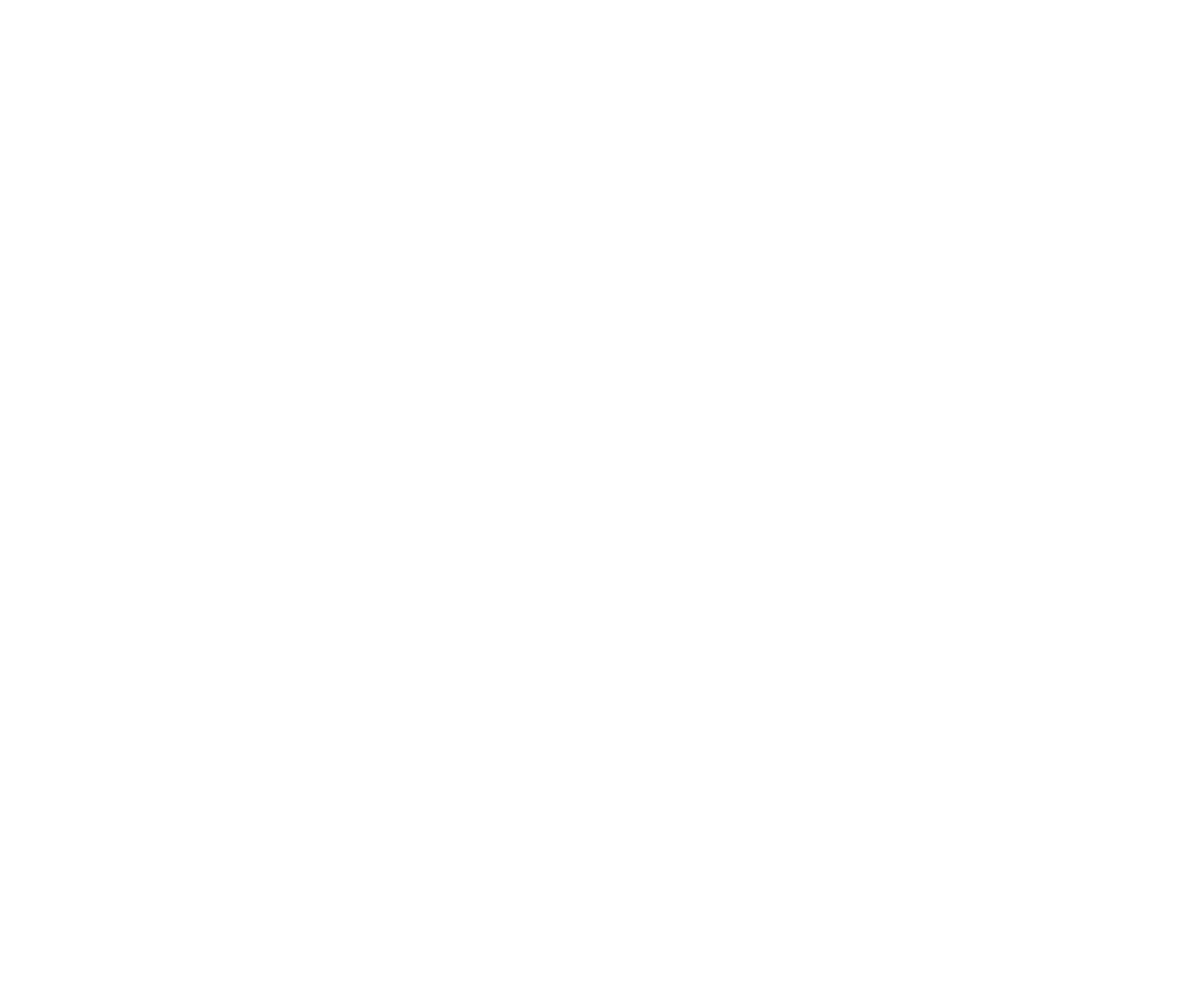
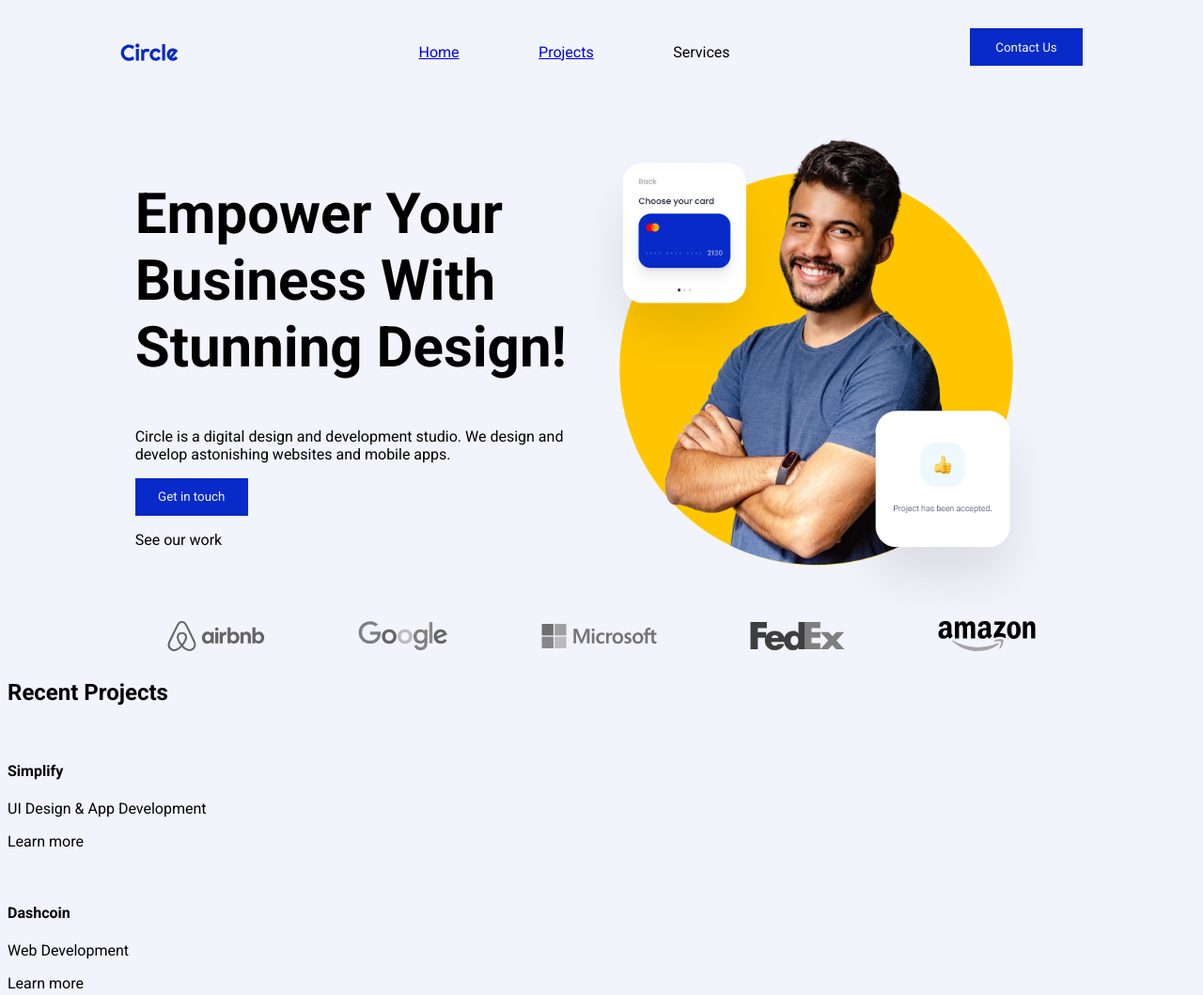
Before and after one commit to JviNoguera/Mid-term, a plain HTML site: page homepage.html in a window 1280 px wide. Shown: the top 1059 px of the page at 94% size. Before the commit the page ends 800 px from the top, so only its background shows below. Drawn offline with Linux system fonts and the light colour scheme.

Commit message:
D1 update

```diff
--- a/Style/custyle.css
+++ b/Style/custyle.css
@@ -0,0 +1,37 @@
+*,
+html,
+body {
+  box-sizing: border-box;
+  padding: 0;
+}
+
+body {
+  background-color: #F2F4FC;
+}
+
+header {
+  margin: 30px 120px;
+  display: flex;
+  flex-direction: row;
+  justify-content: space-between;
+}
+
+.ul-flex {
+  width: 500px;
+  display: flex;
+  justify-content: space-evenly;
+  list-style: none;
+  align-content: center;
+}
+
+.buttonStandard {
+background-color: #072AC8;
+color:  #f2f4fc;
+padding: 10px 20px;
+width: 120px;
+height: 40px;
+cursor: pointer;
+box-shadow: none;
+outline: none;
+border-style: none
+}
--- a/Style/hpstyle.css
+++ b/Style/hpstyle.css
@@ -0,0 +1,106 @@
+
+@import url('https://fonts.googleapis.com/css2?family=Roboto:ital,wght@0,100;0,300;0,400;0,500;0,700;0,900;1,100;1,300;1,400;1,500;1,700;1,900&display=swap');
+
+*,
+html,
+body {
+    box-sizing: border-box;
+    padding: 0;
+    font-family: roboto;
+}
+
+h1 {
+    font-size: 60px;
+    font-weight: bold;
+}
+
+body {
+  background-color: #F2F4FC;
+}
+
+header {
+  margin: 30px 120px;
+  display: flex;
+  flex-direction: row;
+  justify-content: space-between;
+}
+
+.ul-flex {
+  width: 500px;
+  display: flex;
+  justify-content: space-evenly;
+  list-style: none;
+  align-content: center;
+}
+
+.buttonStandard {
+background-color: #072AC8;
+color:  #f2f4fc;
+padding: 10px 20px;
+width: 120px;
+height: 40px;
+cursor: pointer;
+box-shadow: none;
+outline: none;
+border-style: none
+}
+
+.sectionHero {
+    margin: 30px 120px;
+}
+
+.containerHero-flex {
+    display: flex;
+    width: 76.4%;
+    height:max-content;
+    align-items:center;
+    justify-content: space-around;
+
+}
+.heroText, .heroImages {
+    width: 50%;
+}
+
+.heroImagesBackground {
+    position: relative;
+    background-image: url("/Resources/hero-section/hero-image.png");
+    background-size: contain;
+    background-repeat: no-repeat;
+    background-position: center;
+    height: 520px;
+    width: 420px;
+}
+
+.heroImages img {
+    width: 62%;
+    height: auto;
+    padding: none;
+  }
+
+.heroImages img.creditImg {
+    position: absolute;
+    top: 30px;
+    left: -60px;
+  }
+
+  .heroImages img.emojiImg {
+    position: absolute;
+    bottom: -39px;
+    right: -55px;
+  }
+
+  .clientsBar {
+    margin: 30px 120px;
+
+  }
+  .flexClients {
+    display: flex;
+    justify-content: space-around;
+
+  }
+
+  .clientsBar img {
+    filter: grayscale(100%);
+
+
+  }
--- a/Style/ppstyle.css
+++ b/Style/ppstyle.css
@@ -0,0 +1,37 @@
+*,
+html,
+body {
+  box-sizing: border-box;
+  padding: 0;
+}
+
+body {
+  background-color: #F2F4FC;
+}
+
+header {
+  margin: 30px 120px;
+  display: flex;
+  flex-direction: row;
+  justify-content: space-between;
+}
+
+.ul-flex {
+  width: 500px;
+  display: flex;
+  justify-content: space-evenly;
+  list-style: none;
+  align-content: center;
+}
+
+.buttonStandard {
+background-color: #072AC8;
+color:  #f2f4fc;
+padding: 10px 20px;
+width: 120px;
+height: 40px;
+cursor: pointer;
+box-shadow: none;
+outline: none;
+border-style: none
+}
--- a/homepage.html
+++ b/homepage.html
@@ -3,9 +3,124 @@
 <head>
     <meta charset="UTF-8">
     <meta name="viewport" content="width=device-width, initial-scale=1.0">
-    <title>Document</title>
+    <title>Mid-Term Project (HomePage)</title>
+    <link rel="stylesheet" href="/Style/hpstyle.css">
 </head>
+<header><img src="/Resources/logos/circle.svg" alt="circle logo" />
+    <nav>
+      <ul class="ul-flex">
+        <li><a href="/homepage.html">Home</a></li>
+        <li><a href="/projectpage.html">Projects</a></li>
+        <li>Services</li>
+      </ul>
+    </nav>
+    <button class="buttonStandard">Contact Us</button>
+</header>
 <body>
-
+    <section class="sectionHero containerHero-flex">
+        <div class="heroText">
+            <h1>Empower Your Business With Stunning Design!</h1>
+            <p>Circle is a digital design and development studio. We design and develop astonishing websites and mobile apps.</p>
+            <span><button class="buttonStandard">Get in touch</button></span>
+            <span><p>See our work</p></span>
+        </div>
+        <div class="heroImages heroImagesBackground">
+            <img class = "creditImg" src="/Resources/hero-section/card-1.png" alt="Credit card-1" />
+            <img class = "emojiImg"src="/Resources/hero-section/card-2.png" alt="thumbs up emoji" />
+        </div>
+    </section>
+    <section>
+        <div Class="clientsBar flexClients">
+            <img src="/Resources/logos/airbnb-logo.svg" alt="airbnb logo">
+            <img src="/Resources/logos/google-logo.svg" alt="google logo">
+            <img src="/Resources/logos/microsoft-logo.svg" alt="microsoft logo">
+            <img src="/Resources/logos/fedex-logo.svg" alt="fedex logo">
+            <img src="/Resources/logos/amazon-logo.svg" alt="amazon logo">
+        </div>
+    </section>
+    <section>
+        <h2> Recent Projects</h2>
+        <div>
+            <img src="" alt="">
+            <h4>Simplify</h4>
+            <p>UI Design & App Development</p>
+            <p>Learn more</p>
+        </div>
+        <div>
+            <img src="" alt="">
+            <h4>Dashcoin</h4>
+            <p>Web Development</p>
+            <p>Learn more</p>
+        </div>
+        <div>
+            <img src="" alt="">
+            <h4>Vectorify</h4>
+            <p>User Experience Design</p>
+            <p>Learn more</p>
+        </div>
+    </section>
+    <section>
+        <div>
+            <img src="" alt="">
+            <img src="" alt="">
+        </div>
+        <div>
+            <h2>Hear What Our Clients Have to Say</h2>
+            <p>“Circle helped us through every stage of our startup. We really enjoyed working with you.”</p>
+            <img src="" alt="">
+        </div>
+        <div>
+            <img src="" alt="">
+            <img src="" alt="">
+        </div>
+    </section>
+    <section>
+       <h2>Our Services</h2>
+        <div>
+            <img src="" alt="">
+            <h4>User Interface Design</h4>
+            <p>Circle provides you with a stunning user interface design that is accessible to everyone.</p>
+            <p>Learn more</p>
+        </div>
+        <div>
+            <img src="" alt="">
+            <h4>User Experience Design</h4>
+            <p>Circle always focuses on delivering the best user experience to your customers.</p>
+            <p>Learn more</p>
+        </div>
+        <div>
+            <img src="" alt="">
+            <h4>Application Development</h4>
+            <p> We develop high-quality mobile and web applications using the latest technology stack.</p>
+            <p>Learn more</p>
+        </div>
+    </section>
+    <section>
+        <div>
+            <h2>Do you have any questions?</h2>
+            <p>Let us help you!</p>
+        </div>
+        <div>
+            <span><input type="Enter your email"></span>
+            <span><button class="buttonStandard">Suscribe</button></span>
+        </div>
+    </section>
+    <section>
+        <div>
+            <img src="/Resources/logos/circle.svg" alt="circle logo"/>
+            <p>2972 Westheimer Rd. Santa Ana,<br>Illinois 85486 </p>
+        </div>
+        <div>
+            <ul>
+                <li>Team</li>
+                <li>Services</li>
+                <li>About Us</li>
+                <li>Press</li>
+                <li>Projects</li>
+                <li>Privacy Policy</li>
+            </ul>
+        </div>
+    </section>
+    <script src="/javascript/hpjs.js"></script>
 </body>
 </html>
```
Also changed, not shown: contactuspage.html (+22 -0 lines), projectpage.html (+22 -0 lines).
